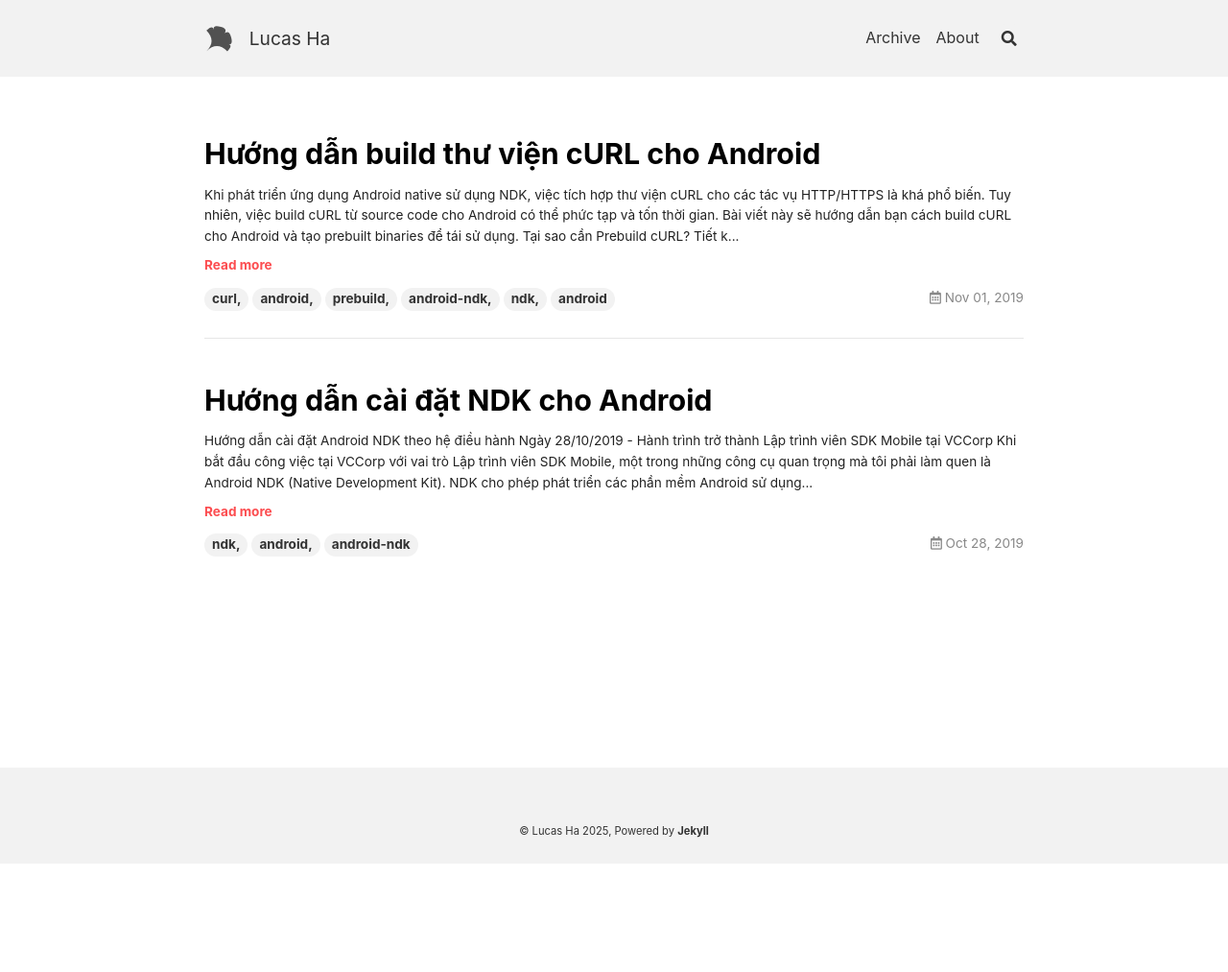
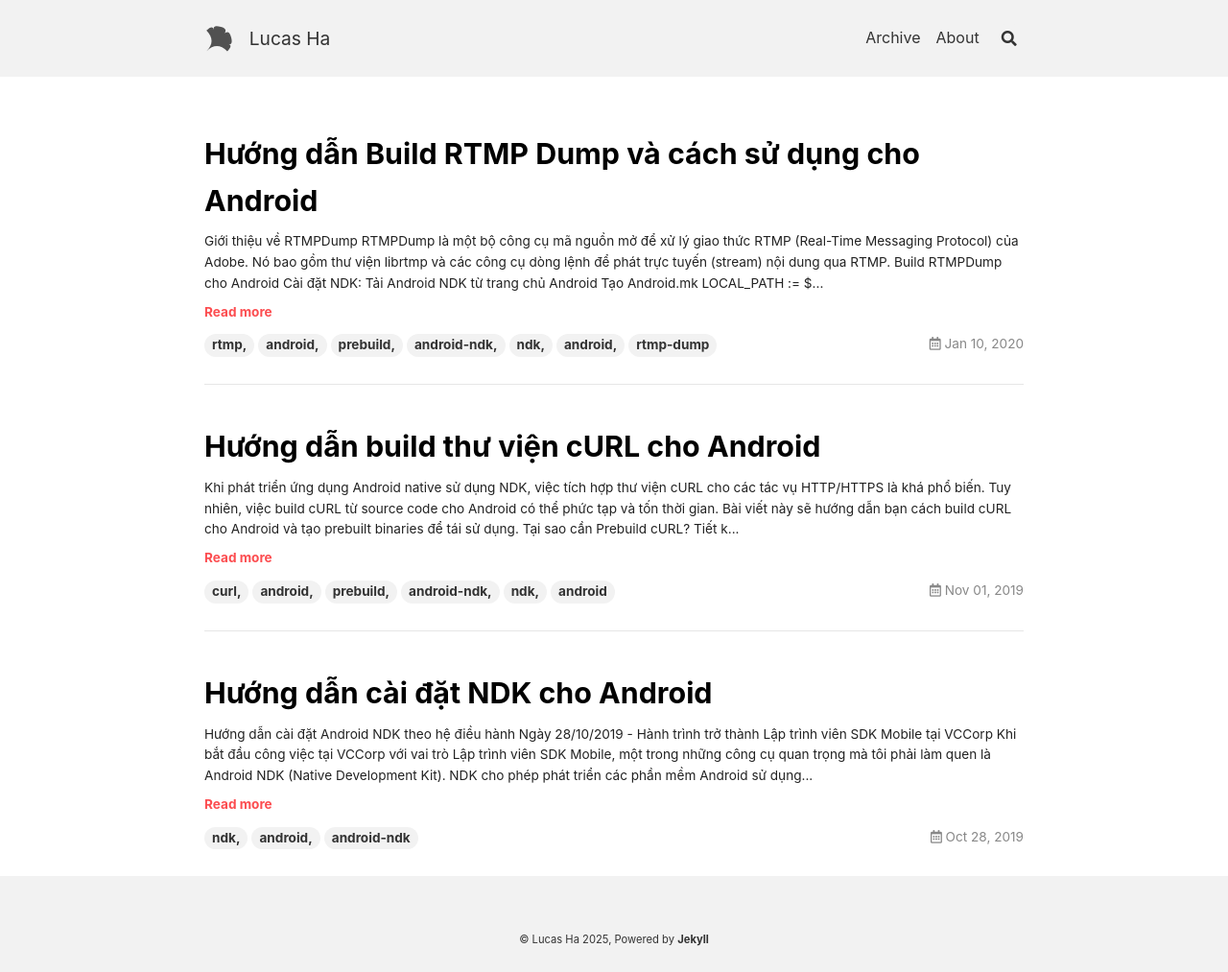
Before and after one commit to tuanha1305/tuanha1305.github.io, a Jekyll site: the page built from index.html, in a window 1280 px wide. Shown: the whole page at 96% size. Built offline with Jekyll 4.4.1, drawn with Linux system fonts in a browser that asks for light colours; nearby versions of some CDN libraries; the list of posts is cut into pages by our own code; before the commit the page ends 900 px from its top, so only the background shows below that.

Commit message:
docs: update and add Android NDK build guides
- Add new guide for building RTMPDump for Android with detailed streaming workflow
- Update existing curl build guide with minor formatting improvements

````diff
--- /dev/null
+++ b/_posts/2020-01-10-rtmp-dump-for-android.md
@@ -0,0 +1,94 @@
+---
+title: Hướng dẫn Build RTMP Dump và cách sử dụng cho Android
+tags: rtmp, android, prebuild, android-ndk, ndk, android, rtmp-dump
+---
+
+## Giới thiệu về RTMPDump
+
+RTMPDump là một bộ công cụ mã nguồn mở để xử lý giao thức RTMP (Real-Time Messaging Protocol) của Adobe. Nó bao gồm thư viện librtmp và các công cụ dòng lệnh để phát trực tuyến (stream) nội dung qua RTMP.
+
+## Build RTMPDump cho Android
+1. Cài đặt NDK: Tải Android NDK từ trang chủ Android
+2. Tạo Android.mk
+    ```makefile
+    LOCAL_PATH := $(call my-dir)
+    include $(CLEAR_VARS)
+
+    LOCAL_MODULE := rtmp
+    LOCAL_SRC_FILES := rtmp.c amf.c hashswf.c log.c
+
+    include $(BUILD_SHARED_LIBRARY)
+    ```
+3. Build với NDK:
+    ```bash
+    ndk-build NDK_PROJECT_PATH=. APP_BUILD_SCRIPT=Android.mk
+    ```
+
+## Sử dụng RTMPDump trên Android để đẩy stream từ camera
+**Dưới đây là luồng xử lý chính**:
+```
++-------------------+       +----------------+       +----------------+       +---------------+
+|   Android Camera  |       |  MediaCodec    |       |  RTMP Packager |       | RTMP Server   |
+|                   |       |  (Encoder)     |       |  (FLV Format)  |       | (e.g. Nginx)  |
++-------------------+       +----------------+       +----------------+       +---------------+
+        |                         |                         |                        |
+        | 1. Camera Data          |                         |                        |
+        | (YUV/NV21 frames)       |                         |                        |
+        |------------------------>|                         |                        |
+        |                         |                         |                        |
+        |                         | 2. Encoded Video        |                        |
+        |                         | (H.264 NAL Units)       |                        |
+        |                         |------------------------>|                        |
+        |                         |                         |                        |
+        |                         |                         | 3. FLV Tagged Data     |
+        |                         |                         | (Video/Audio Tags)     |
+        |                         |                         |------------------------>|
+        |                         |                         |                        |
+        |                         |                         | 4. RTMP Handshake      |
+        |                         |                         | & Chunk Protocol       |
+        |                         |                         |=======================>|
+        |                         |                         |                        |
+        |                         |                         | 5. Stream Continuously |
+        |                         |                         |------------------------>|
+        |                         |                         |                        |
+```
+
+**Chi tiết từng bước**:
+1. Camera Capture:
+```
+[Camera] --YUV Frame--> [SurfaceTexture] --> [ImageReader]
+```
+2. Video Encoding:
+```
+[ImageReader] --YUV Data--> [MediaCodec InputBuffer]
+[MediaCodec] --H.264 NAL Units--> [Encoder Callback]
+```
+3. RTMP Packaging:
+```
+[NAL Units] --AVC Decoder Config--> [FLV Header]
+[NAL Units] --AVC NALU--> [FLV Video Tag]
+[Optional Audio] --AAC--> [FLV Audio Tag]
+```
+4. RTMP Network Protocol:
+```
+[FLV Tags] --RTMP Chunks--> [Socket]
+Handshake Sequence:
+C0C1 --> S0S1S2 --> C2 --> Stream Begin
+```
+5. Server-side Processing:
+```
+[RTMP Server] --Demux--> [HLS/DASH] or [Re-stream]
+```
+Biểu đồ timeline:
+```
++----------+   +-----------+   +------------+   +-----------+
+| Capture  |-->| Encode    |-->| Package    |-->| Transport |
+| (Camera) |   | (H.264)   |   | (FLV/RTMP) |   | (TCP)     |
++----------+   +-----------+   +------------+   +-----------+
+   1-30ms         5-20ms          2-10ms         10-100ms
+   (depends on    (hardware       (CPU-bound)    (network
+   resolution)    accelerated)                   dependent)
+```
+
+
+#rtmp #android #prebuild #android-ndk #ndk #android #rtmp-dump
````
Also changed, not shown: _posts/2019-11-01-prebuilt-curl-for-android.md (+1 -0 lines).
